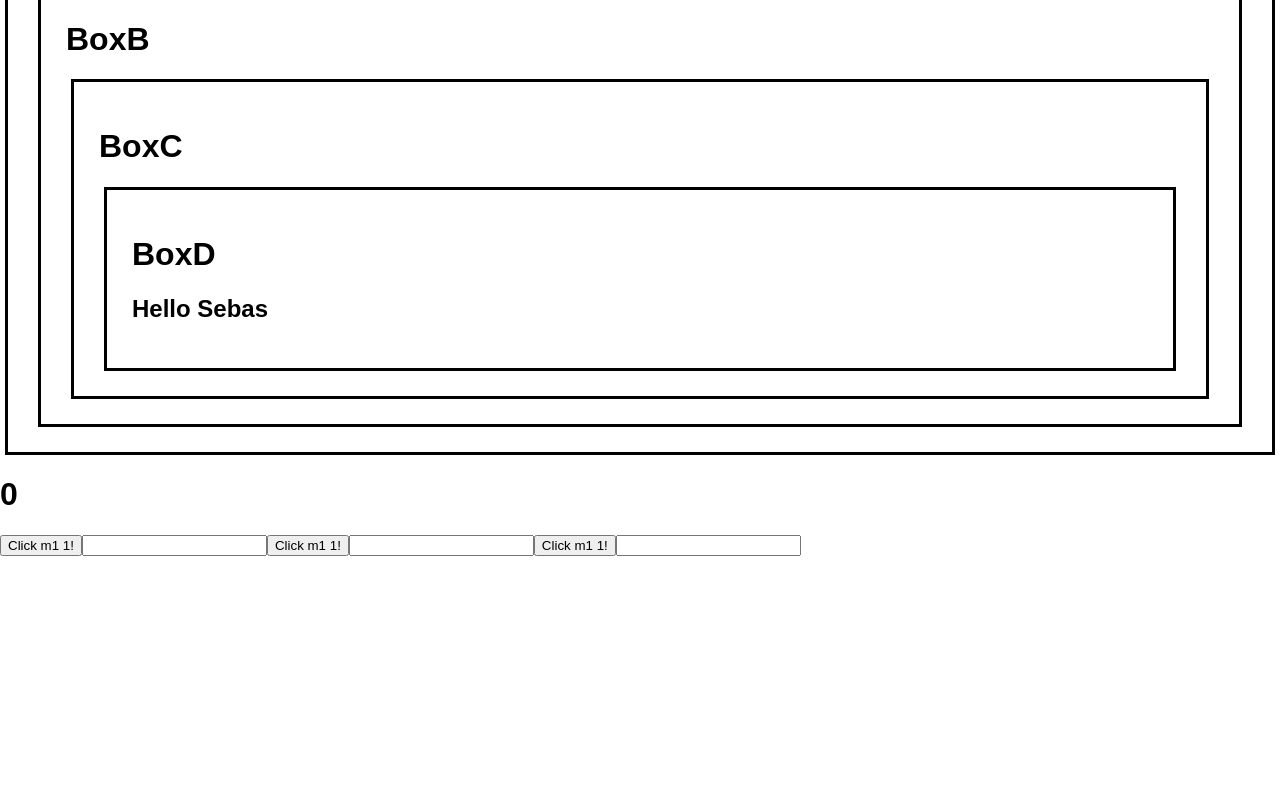
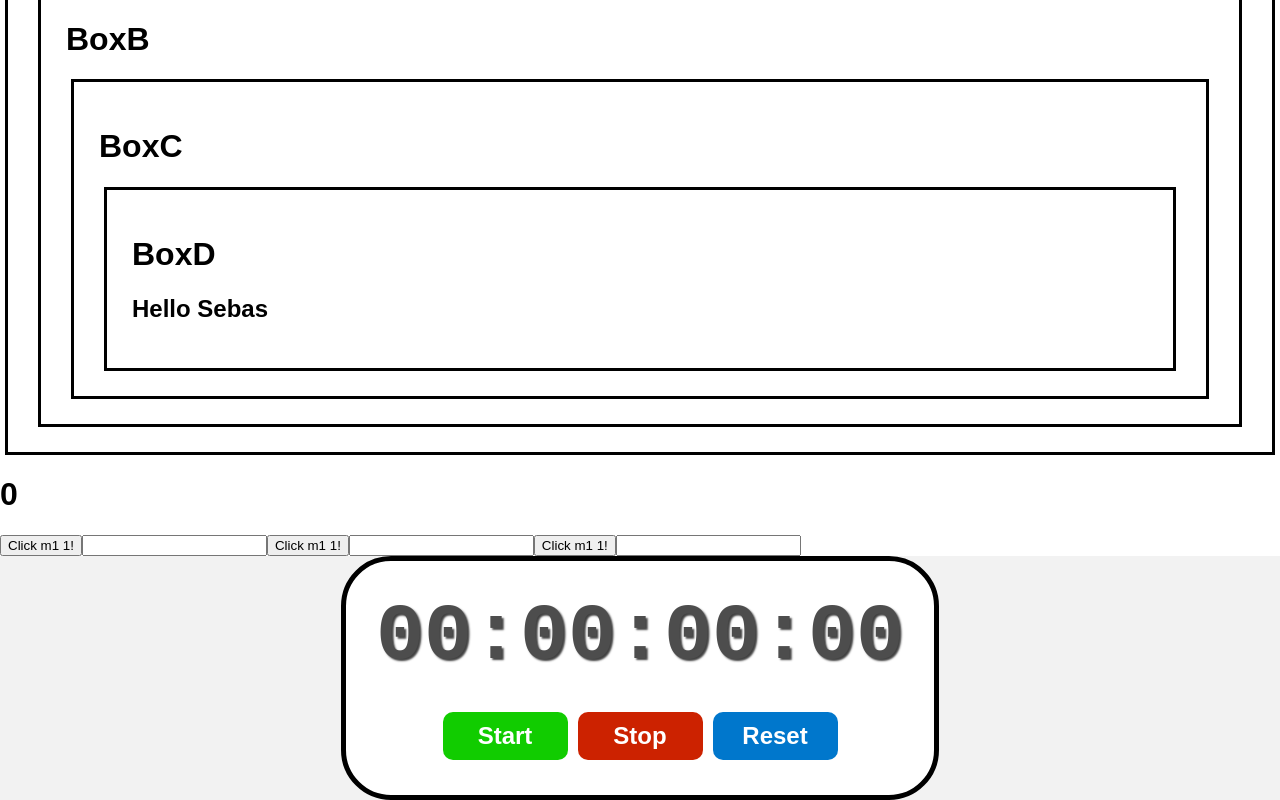
Before and after one commit to sebitcode/react-app, a React (Vite) app: page / in a window 1280 px wide. Shown: the part 4262-5062 px from the top of the page. Before the commit the page ends 4818 px from the top, so only its background shows below. Built offline with nearby package versions, Linux system fonts and the light colour scheme.

Commit message:
stopWatch

```diff
--- a/src/App.jsx
+++ b/src/App.jsx
@@ -15,6 +15,7 @@ import Display from './Components/Display/Display.jsx';
 import Clock from './Components/Clock/Clock.jsx';
 import BoxA from './Components/Box/BoxA.jsx';
 import Focus from './Components/Focus/Focus.jsx';
+import StopWatch from './Components/StopWatch/StopWatch.jsx';
 
 
 function App() {
@@ -59,6 +60,7 @@ function App() {
       <Footer />
       <BoxA />
       <Focus />
+      <StopWatch />
     </>
   );
 }
--- /dev/null
+++ b/src/Components/StopWatch/StopWatch.jsx
@@ -0,0 +1,61 @@
+import { useState, useRef, useEffect } from "react";
+import styles from "./StopWatch.module.css";
+
+function StopWatch(){
+
+    const [isRunning, setIsRunning] = useState(false);
+    const [elapsedTime, setElapsedTime] = useState(0);
+    const intervalRef = useRef(null);
+    const startTimeRef = useRef(0);
+
+    useEffect(() => {
+        if (isRunning){
+            intervalRef.current = setInterval(() => {
+                setElapsedTime(Date.now() - startTimeRef.current);
+            }, 10);
+        }
+        return () => {
+            clearInterval(intervalRef.current);
+        }
+    }, [isRunning])
+
+    function start(){
+        setIsRunning(true);
+        startTimeRef.current = Date.now() - elapsedTime;
+    }
+    function stop(){
+        setIsRunning(false);
+    }
+    function reset(){
+        setElapsedTime(0);
+        setIsRunning(false);
+    }
+    function formatTime(){
+        let hours = Math.floor(elapsedTime / (1000 * 60 * 60));
+        let minutes = Math.floor(elapsedTime / (1000 * 60) % 60);
+        let seconds = Math.floor(elapsedTime / 1000 % 60);
+        let milliseconds = Math.floor((elapsedTime % 1000) / 10);
+
+        hours = String(hours).padStart(2, "0")
+        minutes = String(minutes).padStart(2, "0")
+        seconds = String(seconds).padStart(2, "0")
+        milliseconds = String(milliseconds).padStart(2, "0")
+
+        return `${hours}:${minutes}:${seconds}:${milliseconds}`
+    }
+
+    return(
+        <div className={styles.body}>
+            <div className={styles.stopwatch}>
+                <div className={styles.display}>{formatTime()}</div>
+                <div className={styles.controls}>
+                    <button className={styles.startButton} onClick={start}>Start</button>
+                    <button className={styles.stopButton} onClick={stop}>Stop</button>
+                    <button className={styles.resetButton} onClick={reset}>Reset</button>
+                </div>
+            </div>
+        </div>
+    );
+}
+
+export default StopWatch;
--- /dev/null
+++ b/src/Components/StopWatch/StopWatch.module.css
@@ -0,0 +1,53 @@
+.body{
+    display: flex;
+    flex-direction: column;
+    align-items: center;
+    background-color: hsl(0, 0%, 95%);
+}
+.stopwatch{
+    display: flex;
+    flex-direction: column;
+    align-items: center;
+    border: 5px solid;
+    border-radius: 50px;
+    background-color: white;
+    padding: 30px;
+}
+.display{
+    font-size: 5rem;
+    font-family: monospace;
+    font-weight: bold;
+    color: hsl(0, 0%, 30%);
+    text-shadow: 2px 2px 2px hsla(0, 0%, 0%, 0.75);
+    margin-bottom: 25px;
+}
+.controls button{
+    font-size: 1.5rem;
+    font-weight: bold;
+    padding: 10px 20px;
+    margin: 5px;
+    min-width: 125px;
+    border: none;
+    border-radius: 10px;
+    cursor: pointer;
+    color: white;
+    transition: background-color 0.5s ease;
+}
+.startButton{
+    background-color: hsl(115, 100%, 40%);
+    &:hover{
+        background-color: hsl(115, 100%, 30%);
+    }
+}
+.stopButton{
+    background-color: hsl(10, 100%, 40%);
+    &:hover{
+        background-color: hsl(10, 100%, 30%);
+    }
+}
+.resetButton{
+    background-color: hsl(205, 100%, 40%);
+    &:hover{
+        background-color: hsl(205, 100%, 30%);
+    }
+}
```
